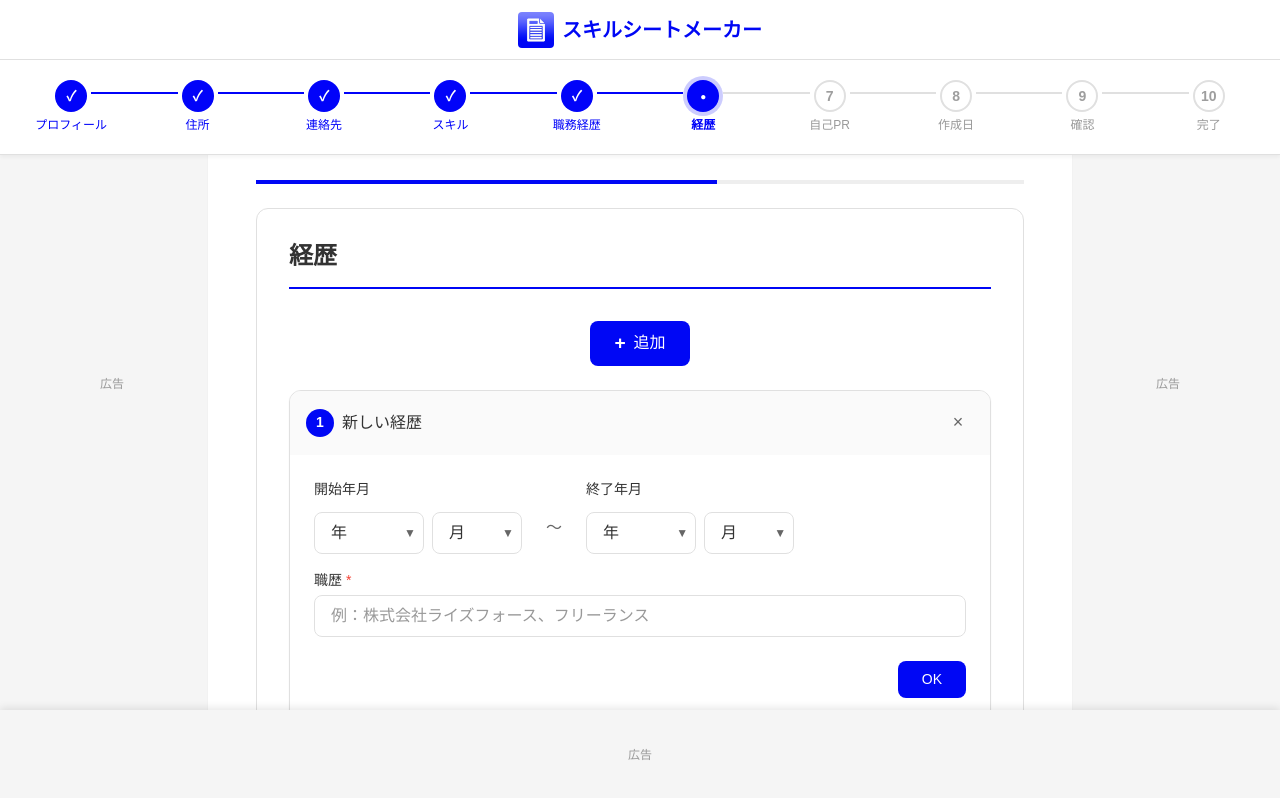
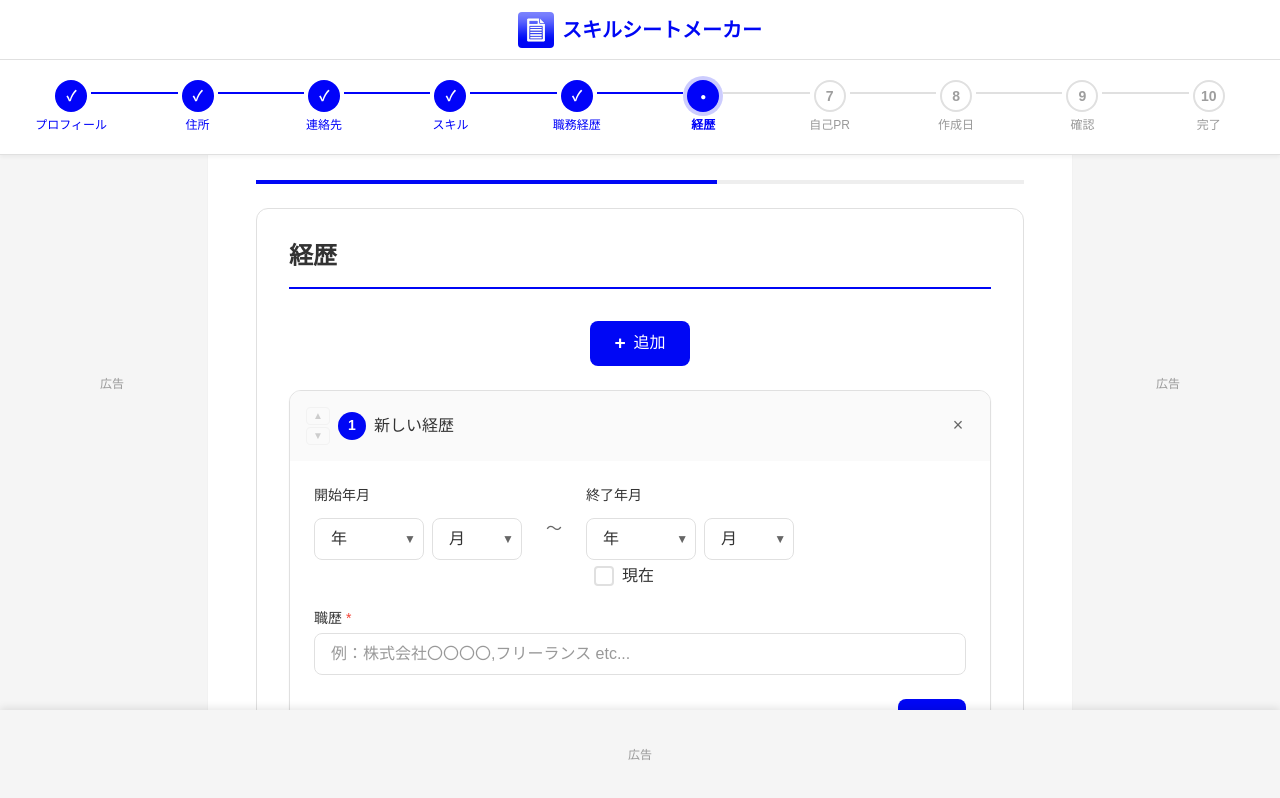
Before and after one commit to jime0083/engineer-paper, a React (Create React App) app: page /#/step/6 in a window 1280 px wide. Shown: the top 798 px of the page. Built offline with nearby package versions, Linux system fonts and the light colour scheme.

Commit message:
problem追加 経歴の次の画面に進めない問題修正 経歴のデザイン崩れ修正 経歴の例文の変更

```diff
--- a/src/components/cards/CareerCard.js
+++ b/src/components/cards/CareerCard.js
@@ -1,6 +1,7 @@
 import React, { useState } from 'react';
 import TextInput from '../common/TextInput';
 import YearMonthInput from '../common/YearMonthInput';
+import Checkbox from '../common/Checkbox';
 import './SkillCard.css';
 
 /**
@@ -13,7 +14,11 @@ function CareerCard({
   onChange,
   onDelete,
   onConfirm,
+  onMoveUp,
+  onMoveDown,
   isConfirmed = false,
+  isFirst = false,
+  isLast = false,
   errors = {},
 }) {
   const [isExpanded, setIsExpanded] = useState(!isConfirmed);
@@ -21,6 +26,20 @@ function CareerCard({
   const handleFieldChange = (event) => {
     const { name, value } = event.target;
     onChange(index, { ...career, [name]: value });
+  };
+
+  const handleCurrentJobChange = (event) => {
+    const isCurrentJob = event.target.checked;
+    // 「現在」をチェックした場合、終了年月をクリア
+    if (isCurrentJob) {
+      onChange(index, {
+        ...career,
+        isCurrentJob: true,
+        endPeriod: { year: '', month: '' },
+      });
+    } else {
+      onChange(index, { ...career, isCurrentJob: false });
+    }
   };
 
   const handleToggle = () => {
@@ -41,9 +60,15 @@ function CareerCard({
   };
 
   const formatPeriod = () => {
-    const { startPeriod, endPeriod } = career;
+    const { startPeriod, endPeriod, isCurrentJob } = career;
     if (!startPeriod?.year || !startPeriod?.month) return '';
     const start = `${startPeriod.year}/${startPeriod.month}`;
+
+    // 「現在」の場合は終了年月を表示しない
+    if (isCurrentJob) {
+      return `${start}〜`;
+    }
+
     const end = endPeriod?.year && endPeriod?.month
       ? `${endPeriod.year}/${endPeriod.month}`
       : '';
@@ -53,6 +78,35 @@ function CareerCard({
   return (
     <div className={`skill-card ${isConfirmed ? 'skill-card--confirmed' : ''}`}>
       <div className="skill-card-header" onClick={handleToggle}>
+        {/* 並び替え矢印 */}
+        <div className="skill-card-reorder">
+          <button
+            type="button"
+            className="skill-card-arrow"
+            onClick={(e) => {
+              e.stopPropagation();
+              onMoveUp && onMoveUp(index);
+            }}
+            disabled={isFirst}
+            aria-label="上に移動"
+            title="上に移動"
+          >
+            ▲
+          </button>
+          <button
+            type="button"
+            className="skill-card-arrow"
+            onClick={(e) => {
+              e.stopPropagation();
+              onMoveDown && onMoveDown(index);
+            }}
+            disabled={isLast}
+            aria-label="下に移動"
+            title="下に移動"
+          >
+            ▼
+          </button>
+        </div>
         <div className="skill-card-title">
           <span className="skill-card-number">{index + 1}</span>
           <span className="skill-card-name">
@@ -91,7 +145,7 @@ function CareerCard({
 
       {isExpanded && (
         <div className="skill-card-body">
-          <div className="form-row form-row--align-center">
+          <div className="form-row" style={{ alignItems: 'flex-start' }}>
             <YearMonthInput
               label="開始年月"
               name="startPeriod"
@@ -99,14 +153,23 @@ function CareerCard({
               onChange={handleFieldChange}
               error={errors.startPeriod}
             />
-            <span className="period-separator" style={{ margin: '0 8px', marginTop: '24px' }}>〜</span>
+            <span className="period-separator" style={{ margin: '0 8px', marginTop: '32px' }}>〜</span>
+            <div>
               <YearMonthInput
                 label="終了年月"
                 name="endPeriod"
                 value={career.endPeriod || { year: '', month: '' }}
                 onChange={handleFieldChange}
                 error={errors.endPeriod}
+                disabled={career.isCurrentJob}
               />
+              <Checkbox
+                label="現在"
+                name="isCurrentJob"
+                checked={career.isCurrentJob || false}
+                onChange={handleCurrentJobChange}
+              />
+            </div>
           </div>
 
           <TextInput
@@ -114,7 +177,7 @@ function CareerCard({
             name="company"
             value={career.company || ''}
             onChange={handleFieldChange}
-            placeholder="例：株式会社ライズフォース、フリーランス"
+            placeholder="例：株式会社〇〇〇〇,フリーランス etc..."
             required
             error={errors.company}
           />
--- a/src/components/cards/SkillCard.css
+++ b/src/components/cards/SkillCard.css
@@ -163,3 +163,38 @@
 .skill-card-button--edit:hover {
   background-color: rgba(74, 159, 110, 0.1);
 }
+
+/* 並び替え矢印 */
+.skill-card-reorder {
+  display: flex;
+  flex-direction: column;
+  gap: 2px;
+  flex-shrink: 0;
+  margin-right: var(--spacing-sm);
+}
+
+.skill-card-arrow {
+  display: flex;
+  align-items: center;
+  justify-content: center;
+  width: 24px;
+  height: 18px;
+  background: none;
+  border: 1px solid var(--color-border);
+  border-radius: var(--border-radius-sm);
+  font-size: 10px;
+  color: var(--color-text-secondary);
+  cursor: pointer;
+  transition: all var(--transition-fast);
+}
+
+.skill-card-arrow:hover:not(:disabled) {
+  background-color: var(--color-gray-100);
+  color: var(--color-text-primary);
+  border-color: var(--color-primary);
+}
+
+.skill-card-arrow:disabled {
+  opacity: 0.3;
+  cursor: not-allowed;
+}
--- a/src/components/common/Alert.js
+++ b/src/components/common/Alert.js
@@ -9,6 +9,7 @@ import './Alert.css';
 function Alert({
   type = 'info',
   title,
+  message,
   children,
   onClose,
   className = '',
@@ -31,7 +32,7 @@ function Alert({
       </span>
       <div className="alert-content">
         {title && <strong className="alert-title">{title}</strong>}
-        {children && <div className="alert-message">{children}</div>}
+        {(message || children) && <div className="alert-message">{message || children}</div>}
       </div>
       {onClose && (
         <button
--- a/src/components/pdf/SkillSheetTemplate.js
+++ b/src/components/pdf/SkillSheetTemplate.js
@@ -105,6 +105,12 @@ function SkillSheetTemplate({ formData }) {
   const formatCareerPeriod = (career) => {
     if (!career?.startPeriod?.year || !career?.startPeriod?.month) return '';
     const start = `${career.startPeriod.year}年${career.startPeriod.month}月`;
+
+    // 「現在」の場合は終了年月を表示しない
+    if (career.isCurrentJob) {
+      return `${start}〜`;
+    }
+
     let end = '';
     if (career.endPeriod?.year && career.endPeriod?.month) {
       end = `${career.endPeriod.year}年${career.endPeriod.month}月`;
--- a/src/context/FormContext.js
+++ b/src/context/FormContext.js
@@ -54,6 +54,7 @@ const initialFormData = {
       id: 1,
       startPeriod: { year: '', month: '' },
       endPeriod: { year: '', month: '' },
+      isCurrentJob: false,
       company: '',
       isConfirmed: false,
     },
--- a/src/pages/CareerPage.js
+++ b/src/pages/CareerPage.js
@@ -38,6 +38,7 @@ function CareerPage() {
         id: newId,
         startPeriod: { year: '', month: '' },
         endPeriod: { year: '', month: '' },
+        isCurrentJob: false,
         company: '',
         isConfirmed: false,
       },
@@ -71,6 +72,22 @@ function CareerPage() {
   const handleConfirmCareer = (index) => {
     const newCareers = [...careers];
     newCareers[index].isConfirmed = true;
+    setCareers(newCareers);
+    updateCareers(newCareers);
+  };
+
+  const handleMoveUp = (index) => {
+    if (index === 0) return;
+    const newCareers = [...careers];
+    [newCareers[index - 1], newCareers[index]] = [newCareers[index], newCareers[index - 1]];
+    setCareers(newCareers);
+    updateCareers(newCareers);
+  };
+
+  const handleMoveDown = (index) => {
+    if (index === careers.length - 1) return;
+    const newCareers = [...careers];
+    [newCareers[index], newCareers[index + 1]] = [newCareers[index + 1], newCareers[index]];
     setCareers(newCareers);
     updateCareers(newCareers);
   };
@@ -124,7 +141,11 @@ function CareerPage() {
               onChange={handleChangeCareer}
               onDelete={handleDeleteCareer}
               onConfirm={handleConfirmCareer}
+              onMoveUp={handleMoveUp}
+              onMoveDown={handleMoveDown}
               isConfirmed={career.isConfirmed}
+              isFirst={index === 0}
+              isLast={index === careers.length - 1}
               errors={errors[index]}
             />
           ))}
--- a/src/utils/excelGenerator.js
+++ b/src/utils/excelGenerator.js
@@ -123,6 +123,12 @@ function formatPeriod(history) {
 function formatCareerPeriod(career) {
   if (!career?.startPeriod?.year || !career?.startPeriod?.month) return '';
   const start = `${career.startPeriod.year}年${career.startPeriod.month}月`;
+
+  // 「現在」の場合は終了年月を表示しない
+  if (career.isCurrentJob) {
+    return `${start}〜`;
+  }
+
   let end = '';
   if (career.endPeriod?.year && career.endPeriod?.month) {
     end = `${career.endPeriod.year}年${career.endPeriod.month}月`;
--- a/src/utils/validation.js
+++ b/src/utils/validation.js
@@ -207,13 +207,15 @@ export function validateCareers(careers) {
     const hasStartPeriod = career.startPeriod?.year && career.startPeriod?.month;
     const hasEndPeriod = career.endPeriod?.year && career.endPeriod?.month;
     const hasCompany = career.company && career.company.trim().length > 0;
+    const isCurrentJob = !!career.isCurrentJob;
 
-    if (hasCompany || hasStartPeriod || hasEndPeriod) {
+    if (hasCompany || hasStartPeriod || hasEndPeriod || isCurrentJob) {
       if (!hasStartPeriod) {
         careerErrors.startPeriod = '開始年月を入力してください';
         hasError = true;
       }
-      if (!hasEndPeriod) {
+      // 「現在」がチェックされている場合は終了年月のバリデーションをスキップ
+      if (!isCurrentJob && !hasEndPeriod) {
         careerErrors.endPeriod = '終了年月を入力してください';
         hasError = true;
       }
--- a/src/utils/wordGenerator.js
+++ b/src/utils/wordGenerator.js
@@ -414,6 +414,12 @@ function createWorkHistoryTable(workHistories) {
 function formatCareerPeriod(career) {
   if (!career?.startPeriod?.year || !career?.startPeriod?.month) return '';
   const start = `${career.startPeriod.year}年${career.startPeriod.month}月`;
+
+  // 「現在」の場合は終了年月を表示しない
+  if (career.isCurrentJob) {
+    return `${start}〜`;
+  }
+
   let end = '';
   if (career.endPeriod?.year && career.endPeriod?.month) {
     end = `${career.endPeriod.year}年${career.endPeriod.month}月`;
```
Also changed, not shown: problem.txt (added), progress-archive.txt, 1 other file (tests, documents, lock files or other folders). Lines whose indentation alone changed are shown as unchanged.
